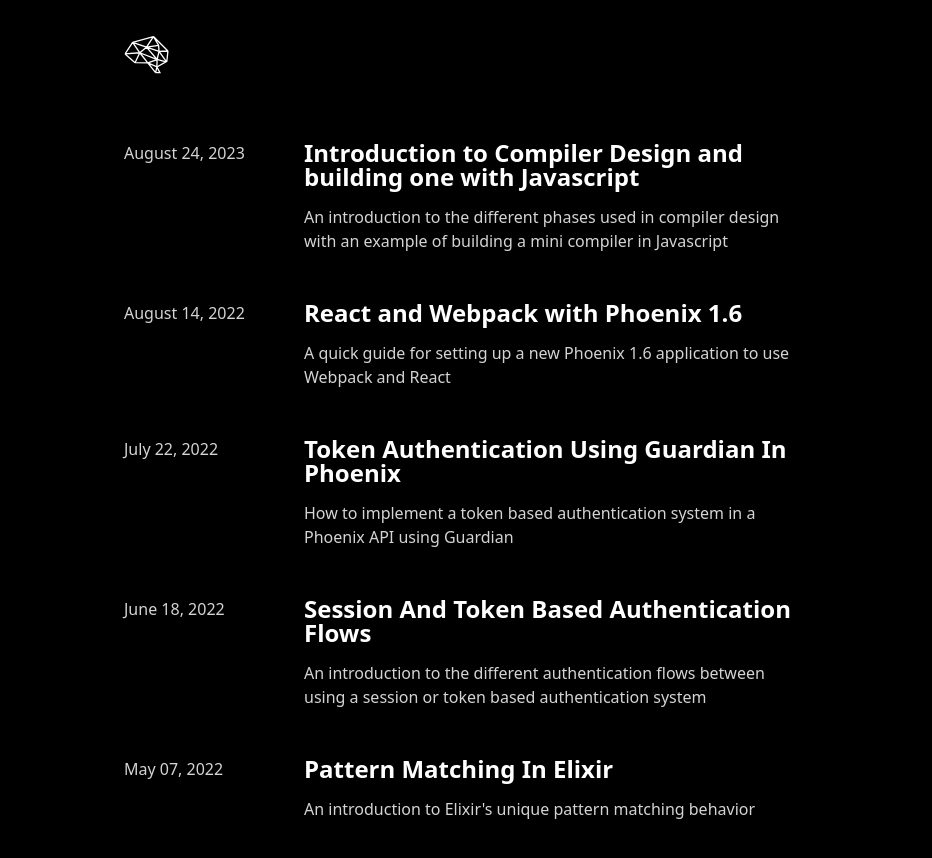
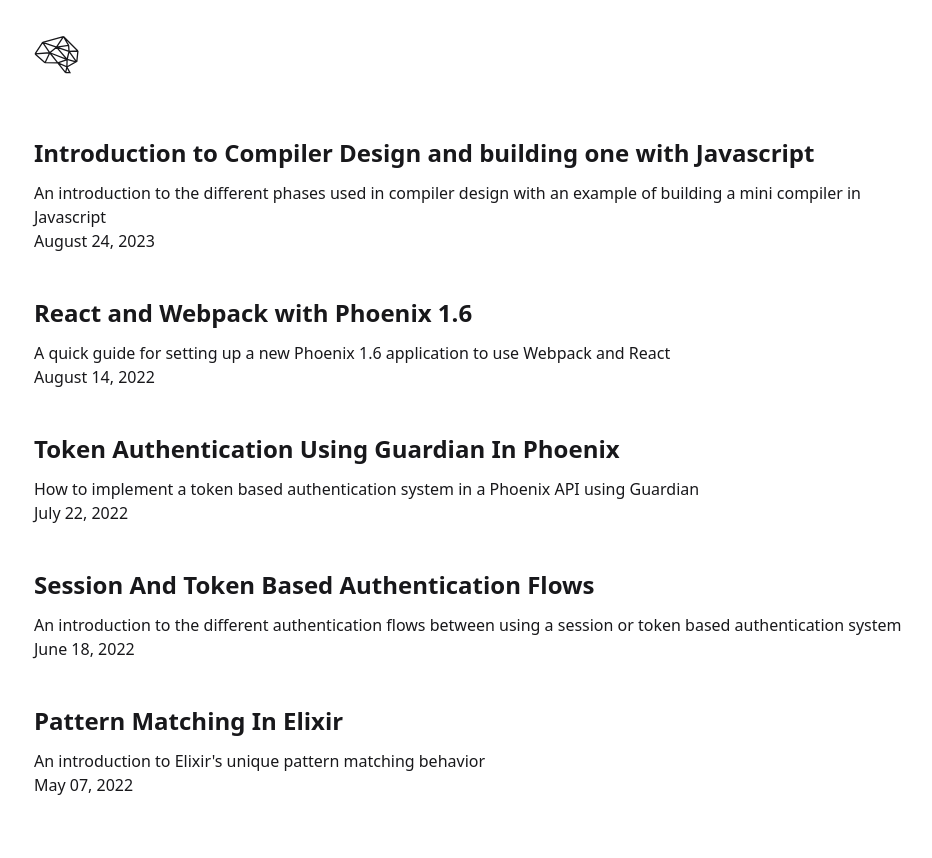
Before and after one commit to taytestokes/after-thoughts, a Next.js app: page / in a window 1280 px wide. Shown: the top 858 px of the page, without its empty margins (172-1104 px from the left). Built offline with nearby package versions, Linux system fonts and the light colour scheme.

Commit message:
Adds TOC

```diff
--- a/app/[slug]/page.js
+++ b/app/(routes)/blog/[slug]/page.js
@@ -1,6 +1,8 @@
 import { marked } from 'marked'
 
-import { getPostSlugs, getPostBySlug } from '../../utils/blog'
+import { TableOfContents } from '../_components/TableOfContents'
+
+import { getPostSlugs, getPostBySlug } from '../../../../utils/blog'
 
 /**
  * Generate each static blog post page for each
@@ -34,12 +36,15 @@
   const { postContent, postData } = getPostData(slug)
 
   return (
-    <article className="container flex flex-col mx-auto px-4 py-8">
+    <article className="flex flex-col container mx-auto px-4 py-8">
       <h1 className="text-4xl font-extrabold">{postData.title}</h1>
-      <div
-        className="prose prose-invert prose-pre:bg-zinc-900 mt-8 prose-img:rounded-md prose-img:border-4 prose-img:border-zinc-600"
-        dangerouslySetInnerHTML={{ __html: marked(postContent) }}
-      />
+      <div className="flex gap-8 mt-8">
+        <TableOfContents />
+        <div
+          className="prose prose-pre:bg-zinc-100 prose-pre:text-zinc-600 mx-auto prose-img:rounded-md prose-img:border-4 prose-img:border-zinc-600"
+          dangerouslySetInnerHTML={{ __html: marked(postContent) }}
+        />
+      </div>
     </article>
   )
 }
--- /dev/null
+++ b/app/(routes)/blog/_components/PostCard.js
@@ -0,0 +1,21 @@
+import React from 'react'
+import Link from 'next/link'
+import format from 'date-fns/format'
+
+export const PostCard = ({ post }) => {
+  const publishedDateDistance = format(new Date(post.data.publishedAt), 'MMMM dd, yyyy')
+
+  return (
+    <Link href={`/blog/${post.slug}`} className="flex flex-col lg:flex-row items-start mb-12">
+      {/* <div className="w-full lg:w-1/4">
+        <span>{publishedDateDistance}</span>
+      </div> */}
+
+      <div className="flex flex-col">
+        <h2 className="text-2xl font-bold mt-4 lg:mt-0 leading-none">{post.data.title}</h2>
+        <span className="mt-4">{post.data.excerpt}</span>
+        <span>{publishedDateDistance}</span>
+      </div>
+    </Link>
+  )
+}
--- /dev/null
+++ b/app/(routes)/blog/_components/TableOfContents.js
@@ -0,0 +1,86 @@
+'use client'
+
+import { useState, useEffect } from 'react'
+import Link from 'next/link'
+
+export function TableOfContents() {
+  const [headings, setHeadings] = useState([])
+  const [activeHeadingId, setActiveHeadingId] = useState('')
+
+  const constructHref = (linkText) => linkText.toLowerCase().replace(/\s+/g, '-')
+
+  const handleLinkClick = (evt) => {
+    evt.preventDefault()
+
+    const targetId = evt.currentTarget.href.replace(/.*\#/, '')
+    const targetAnchor = document.getElementById(targetId)
+
+    targetAnchor.scrollIntoView({
+      behavior: 'smooth',
+    })
+  }
+
+  useEffect(() => {
+    const headingElements = document.querySelectorAll('h2, h3')
+
+    new IntersectionObserver(() => console.log('ehllo!'))
+
+    const observer = new IntersectionObserver(
+      (entries) => {
+        entries.forEach((entry) => {
+          if (entry.isIntersecting) {
+            setActiveHeadingId(entry.target.id)
+          }
+        })
+      },
+      {
+        rootMargin: '-25% 0% -50% 0%',
+      },
+    )
+
+    setTimeout(() => {
+      headingElements.forEach((element) => {
+        observer.observe(element)
+      })
+    }, 50)
+
+    setHeadings(
+      Array.from(headingElements).map((element) => {
+        return {
+          id: element.id,
+          text: element.innerText,
+          level: Number(element.nodeName.charAt(1)),
+        }
+      }),
+    )
+
+    return observer.disconnect()
+  }, [])
+
+  return (
+    <nav className="flex flex-col self-start sticky top-8 w-[300px]">
+      <ul>
+        {headings.map(({ id, text, level }) => {
+          const href = constructHref(text)
+          const isLevelTwoHeading = level === 2
+          const isActiveHeading = id === activeHeadingId
+
+          return (
+            <li
+              key={id}
+              className={`flex items-center ${
+                isActiveHeading ? 'font-bold' : 'text-zinc-600'
+              } text-sm mt-2 ${
+                !isLevelTwoHeading && 'pl-4'
+              } first:mt-0 transition-all hover:text-zinc-900`}
+            >
+              <Link href={`#${href}`} onClick={handleLinkClick}>
+                {text}
+              </Link>
+            </li>
+          )
+        })}
+      </ul>
+    </nav>
+  )
+}
--- a/app/layout.js
+++ b/app/layout.js
@@ -1,5 +1,5 @@
 import Link from 'next/link'
-import { BrainIcon } from '../components/BrainIcon'
+import { BrainIcon } from './_components/BrainIcon'
 
 // Tailwind Styles
 import './globals.css'
@@ -54,7 +54,7 @@
 export default function RootLayout({ children }) {
   return (
     <html lang="en">
-      <body className="bg-black text-white">
+      <body className="bg-white text-zinc-900">
         <div className="w-screen min-h-screen flex flex-col">
           <header className="container flex items-center mx-auto py-8 px-4">
             <Link href="/">
--- a/app/page.js
+++ b/app/page.js
@@ -1,5 +1,5 @@
 import React from 'react'
-import { Posts } from '../components/Posts'
+import { Posts } from './(routes)/blog/_components/Posts'
 import { getPostSlugs, getPosts } from '../utils/blog'
 
 async function getPostData() {
--- a/components/PostCard.js
+++ /dev/null
@@ -1,22 +0,0 @@
-import React from 'react'
-import Link from 'next/link'
-import format from 'date-fns/format'
-
-export const PostCard = ({ post }) => {
-  const publishedDateDistance = format(new Date(post.data.publishedAt), 'MMMM dd, yyyy')
-
-  return (
-    <Link href={`/${post.slug}`} className="flex flex-col lg:flex-row items-start mb-12">
-        <div className="w-full lg:w-1/4 text-neutral-300">
-          <span>{publishedDateDistance}</span>
-        </div>
-
-        <div className="w-full lg:w-3/4 flex flex-col lg:px-2 ">
-          <h2 className="text-white text-2xl font-bold mt-4 lg:mt-0 leading-none">
-            {post.data.title}
-          </h2>
-          <span className="text-neutral-300 mt-4">{post.data.excerpt}</span>
-        </div>
-    </Link>
-  )
-}
--- a/package.json
+++ b/package.json
@@ -8,6 +8,7 @@
     "lint": "next lint"
   },
   "dependencies": {
+    "@heroicons/react": "^2.0.18",
     "date-fns": "^2.27.0",
     "gray-matter": "^4.0.3",
     "marked": "^4.0.6",
--- a/tailwind.config.js
+++ b/tailwind.config.js
@@ -4,10 +4,10 @@
     extend: {
       screens: {
         sm: '480px',
-        md: '560px',
-        lg: '720px',
-        xl: '720px',
-        '2xl': '720px',
+        md: '720px',
+        lg: '900px',
+        xl: '900px',
+        '2xl': '900px',
       },
     },
   },
```
Also changed, not shown: app/(routes)/blog/_components/Posts.js (renamed from components/Posts.js), app/_components/BrainIcon.js (renamed from components/BrainIcon.js), 1 other file (tests, documents, lock files or other folders).
